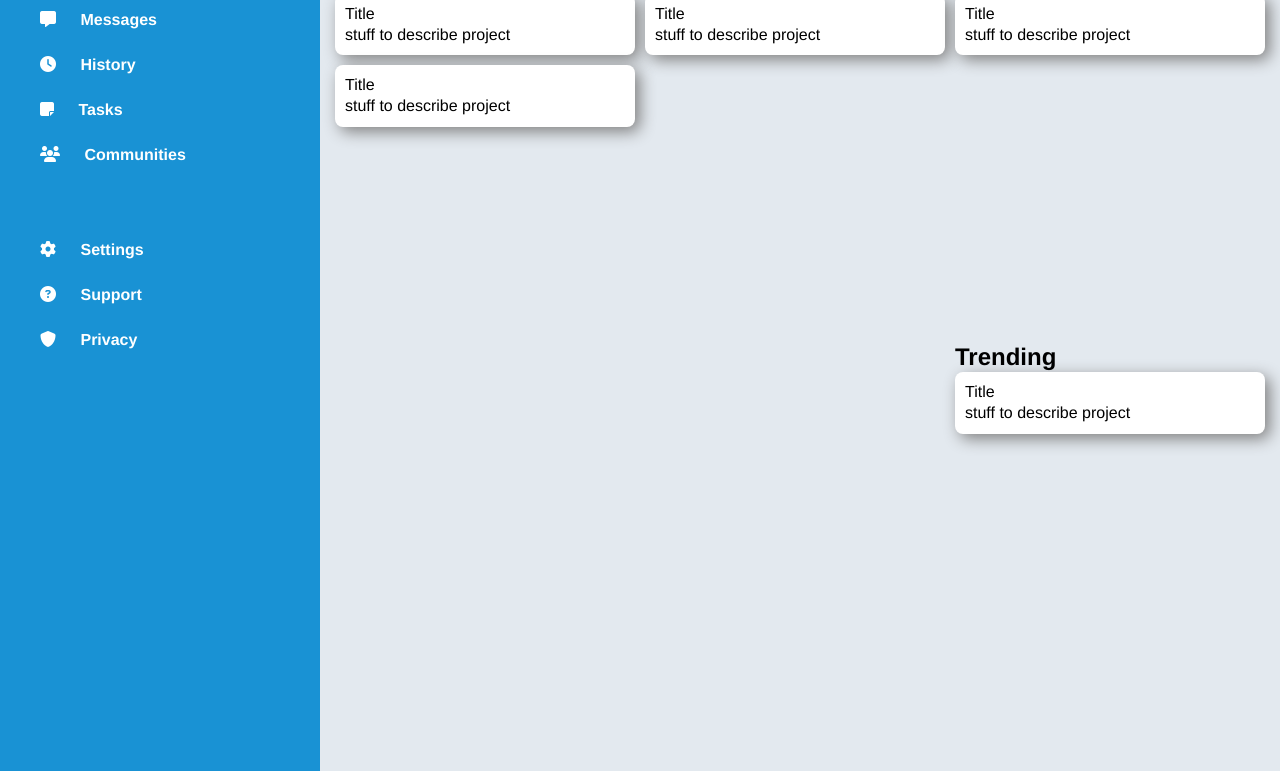
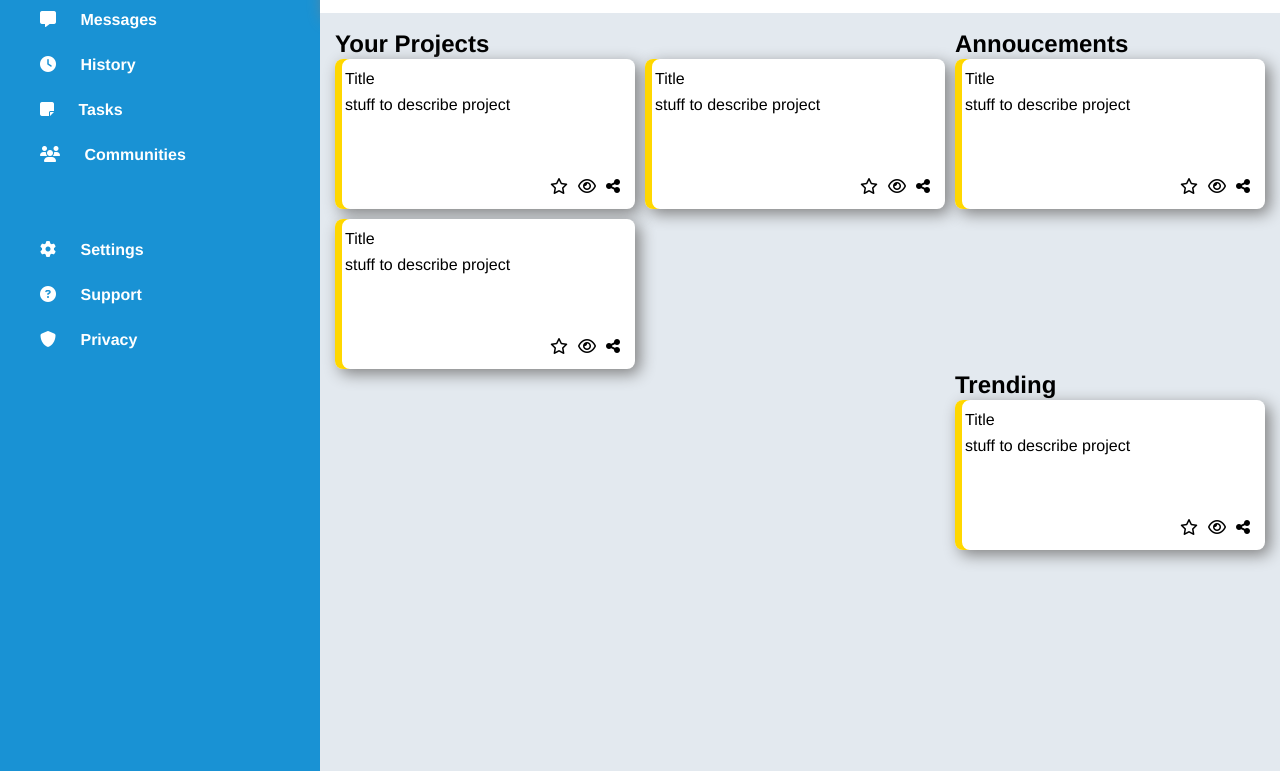
Before and after one commit to bunchley/admindashboard, a plain HTML site: page index.html in a window 1280 px wide. Shown: the part 198-969 px from the top of the page. Drawn offline with Linux system fonts and the light colour scheme.

Commit message:
added card buttons and styling

```diff
--- a/script.js
+++ b/script.js
@@ -11,6 +11,18 @@ function createCard() {
   const summary = document.createElement("p");
   summary.textContent = "stuff to describe project";
   newCard.appendChild(summary);
+  const cardShare = document.createElement("div");
+  cardShare.classList.add("button-share");
+  const star = document.createElement("i");
+  star.classList.add("fa-regular", "fa-star");
+  cardShare.appendChild(star);
+  const eye = document.createElement("i");
+  eye.classList.add("fa-regular", "fa-eye");
+  cardShare.appendChild(eye);
+  const link = document.createElement("i");
+  link.classList.add("fa-solid", "fa-share-nodes");
+  cardShare.appendChild(link);
+  newCard.appendChild(cardShare);
   return newCard;
 }
 
--- a/styles.css
+++ b/styles.css
@@ -32,7 +32,7 @@ button {
 .grid {
   display: grid;
   grid-template-columns: 1fr 3fr;
-  grid-template-rows: 1fr 8fr;
+  grid-template-rows: 1fr 5fr;
 }
 .dashboard {
   grid-row-start: 1;
@@ -148,11 +148,20 @@ button {
   border: none;
   background-color: white;
   border-radius: 8px;
-  box-shadow: 0.3em 0.3em 1em gray;
+  box-shadow: 0.3em 0.3em 1em gray, inset 7px 0 gold;
   padding: 10px;
+  display: grid;
+  direction: row;
+  grid-template-rows: 1fr 3fr 1fr;
 }
 .projects {
   display: grid;
   grid-template-columns: 1fr 1fr;
   gap: 10px;
 }
+.button-share {
+  margin-left: auto;
+}
+.button-share > i {
+  padding: 5px;
+}
```
